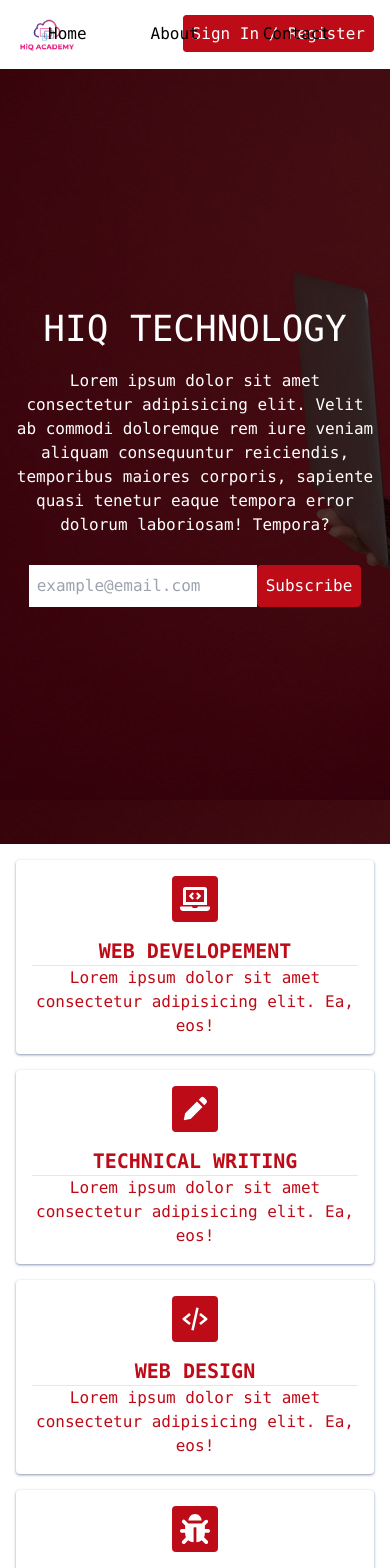
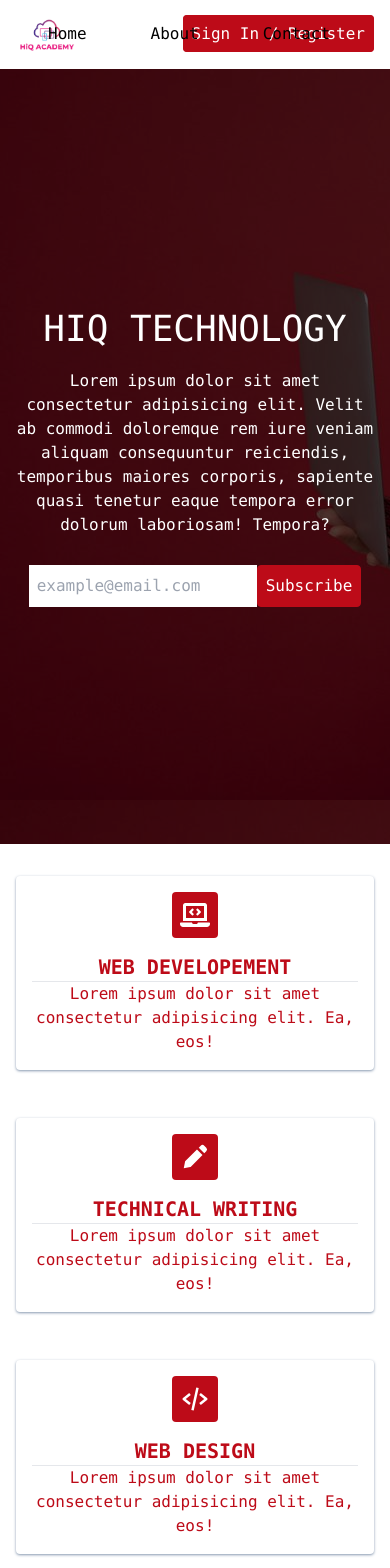
Before and after one commit to doiayokanmi/HiQ, a Next.js app: page / in a window 390 px wide. Shown: the top 1568 px of the page. Built offline with nearby package versions, Linux system fonts and the light colour scheme.

Commit message:
Courses section done and responsiveness worked on

```diff
--- a/components/Services.jsx
+++ b/components/Services.jsx
@@ -36,7 +36,7 @@
       <div className="w-full bg-transparent p-4 md:px-24 rounded">
         <div className="flex justify-between gap-4 lg:flex-nowrap flex-wrap">
           {serviceList.map((item, index) => (
-            <div key={index} className="serviceList">
+            <div key={index} className="serviceList my-4">
             <p className="bg-primary inline-block p-2 rounded mb-2">{item.icon}</p>
             <h1 className="text-xl font-bold uppercase">{item.title}</h1>
             <hr />
```
